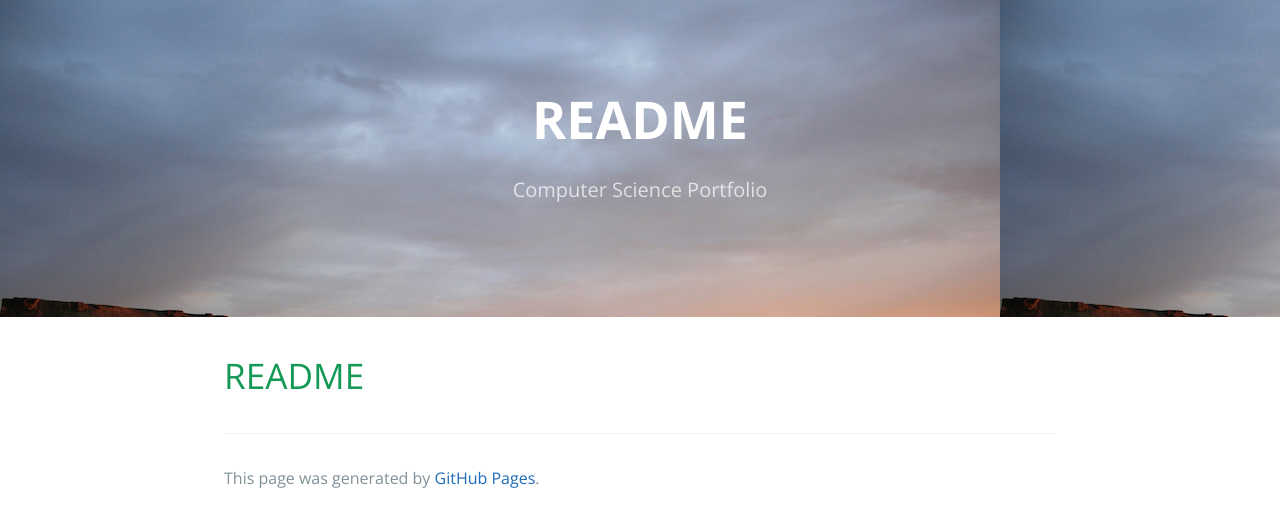
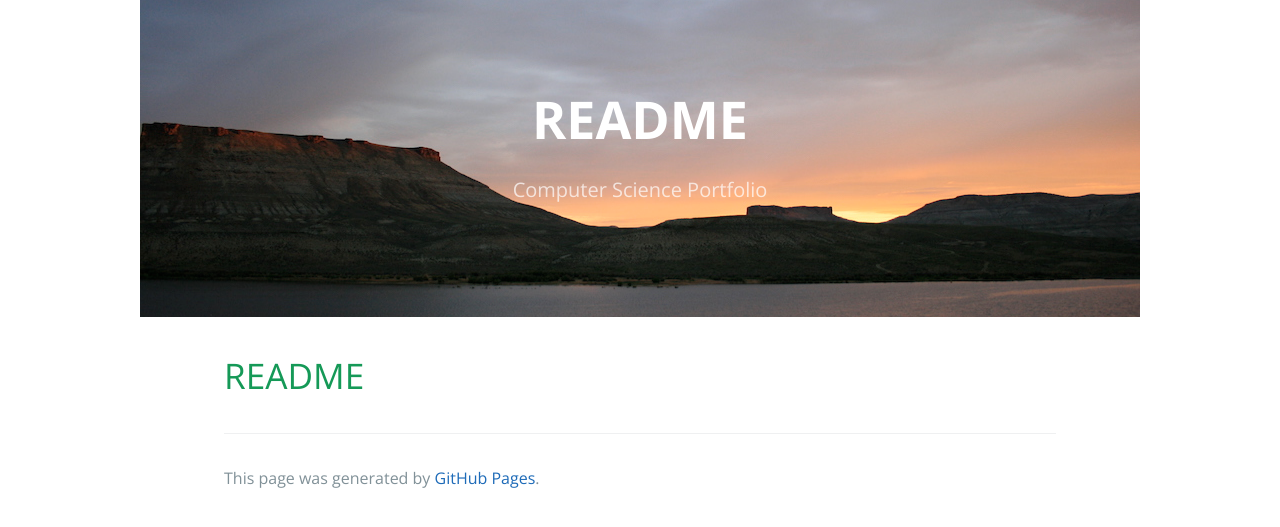
Before and after one commit to gdpeters/gdpeters.github.io, a Jekyll site: the page built from README.md, in a window 1280 px wide. Shown: the top 527 px of the page. Built offline with Jekyll 4.4.1, drawn with Linux system fonts in a browser that asks for light colours; our own code applies the rules of GitHub Pages for plain Markdown files.

Commit message:
resized image

```diff
--- a/_sass/jekyll-theme-cayman.scss
+++ b/_sass/jekyll-theme-cayman.scss
@@ -108,9 +108,11 @@ a {
 .page-header {
   color: $header-heading-color;
   text-align: center;
-  //background-color: $header-bg-color;
+  background-color: $header-bg-color;
   //background-image: linear-gradient(120deg, $header-bg-color-secondary, $header-bg-color);
   background-image: url(/images/wyoming.jpg);
+  background-repeat: no-repeat;
+  background-position: center;
 
   @include large {
     padding: 5rem 6rem;
--- a/_sass/variables.scss
+++ b/_sass/variables.scss
@@ -4,7 +4,7 @@ $medium-breakpoint: 42em !default;
 
 // Headers
 $header-heading-color: #fff !default;
-$header-bg-color: #159957 !default;
+$header-bg-color: #ffffff !default;
 $header-bg-color-secondary: #155799 !default;
 
 // Text
```
